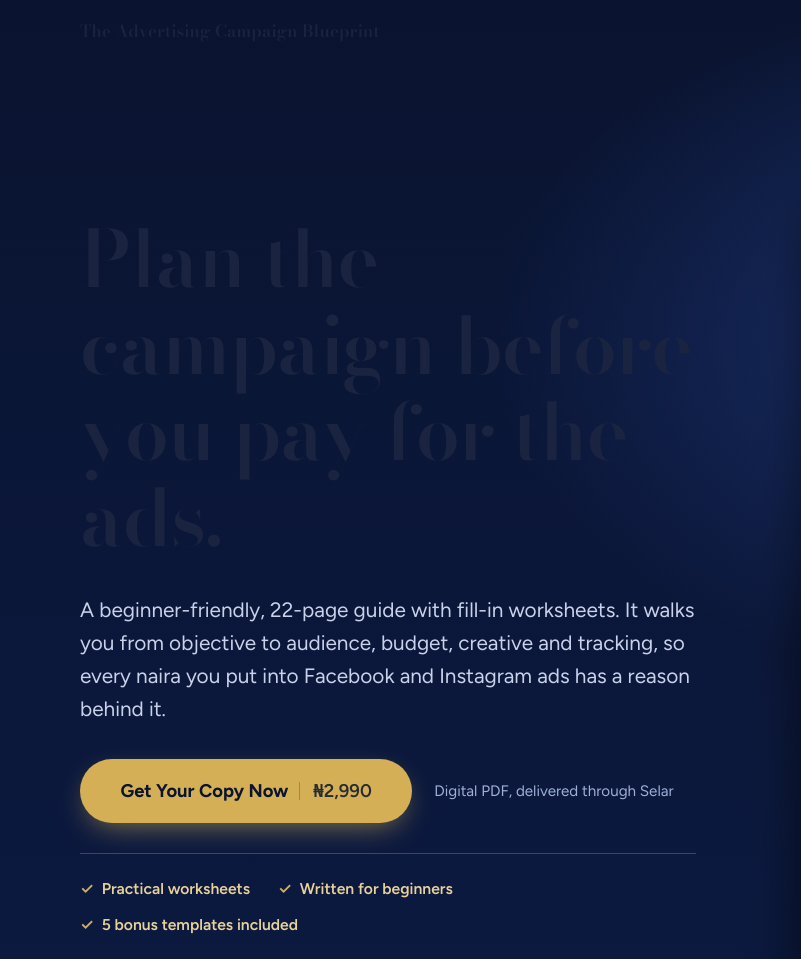
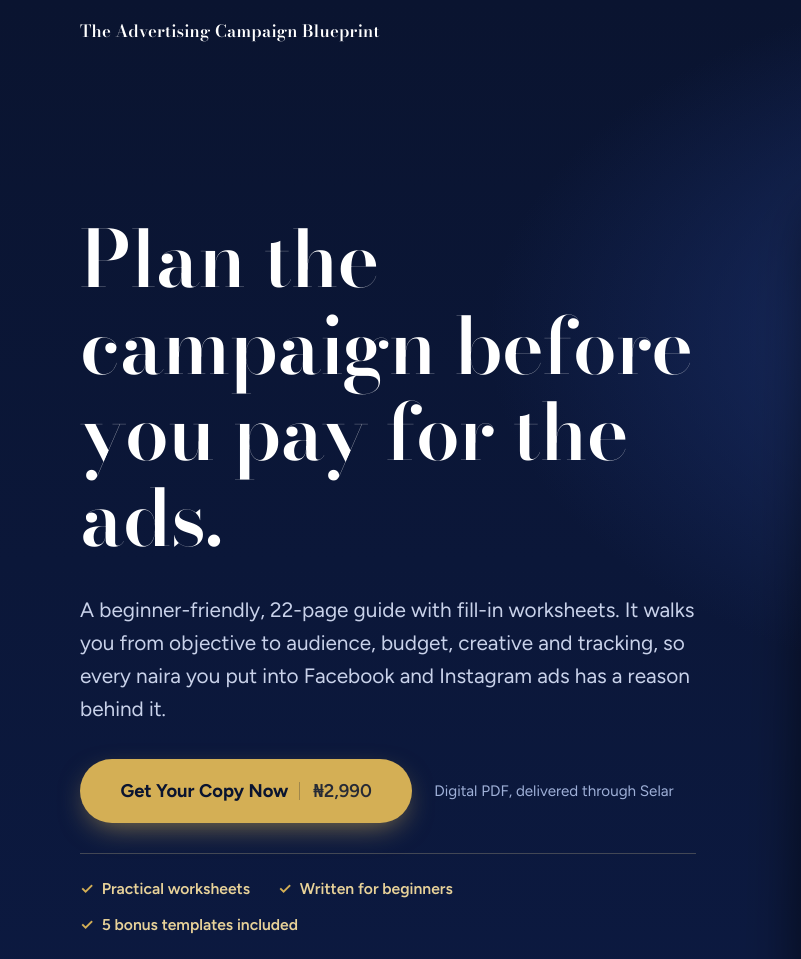
Before and after one commit to Savik482/Advertising-Blueprint-, a plain HTML site: page index.html in a window 1280 px wide. Shown: the top 959 px of the page, 0-801 px from the left. Drawn offline with nearby package versions, Linux system fonts and the light colour scheme.

Commit message:
Add white color variable to CSS root styles

```diff
--- a/index.html
+++ b/index.html
@@ -32,7 +32,7 @@ src="https://www.facebook.com/tr?id=963227279707258&ev=PageView&noscript=1"
 :root{
   --navy:#0A1430; --navy-2:#11224D; --navy-3:#1B2F66;
   --gold:#D4AF55; --gold-soft:#E8D299; --gold-deep:#8A6A1F;
-  --ink:#1A2340; --muted:#56607C; --mist:#F3F5FA; --line:#DDE2EE; --cream:#FBF7EC;
+  --ink:#1A2340; --muted:#56607C; --mist:#F3F5FA; --line:#DDE2EE; --white:#FFFFFF;
   --display:"Bodoni Moda","Didot","Playfair Display",Georgia,serif;
   --body:"Figtree",system-ui,-apple-system,"Segoe UI",Roboto,Arial,sans-serif;
 }
```
